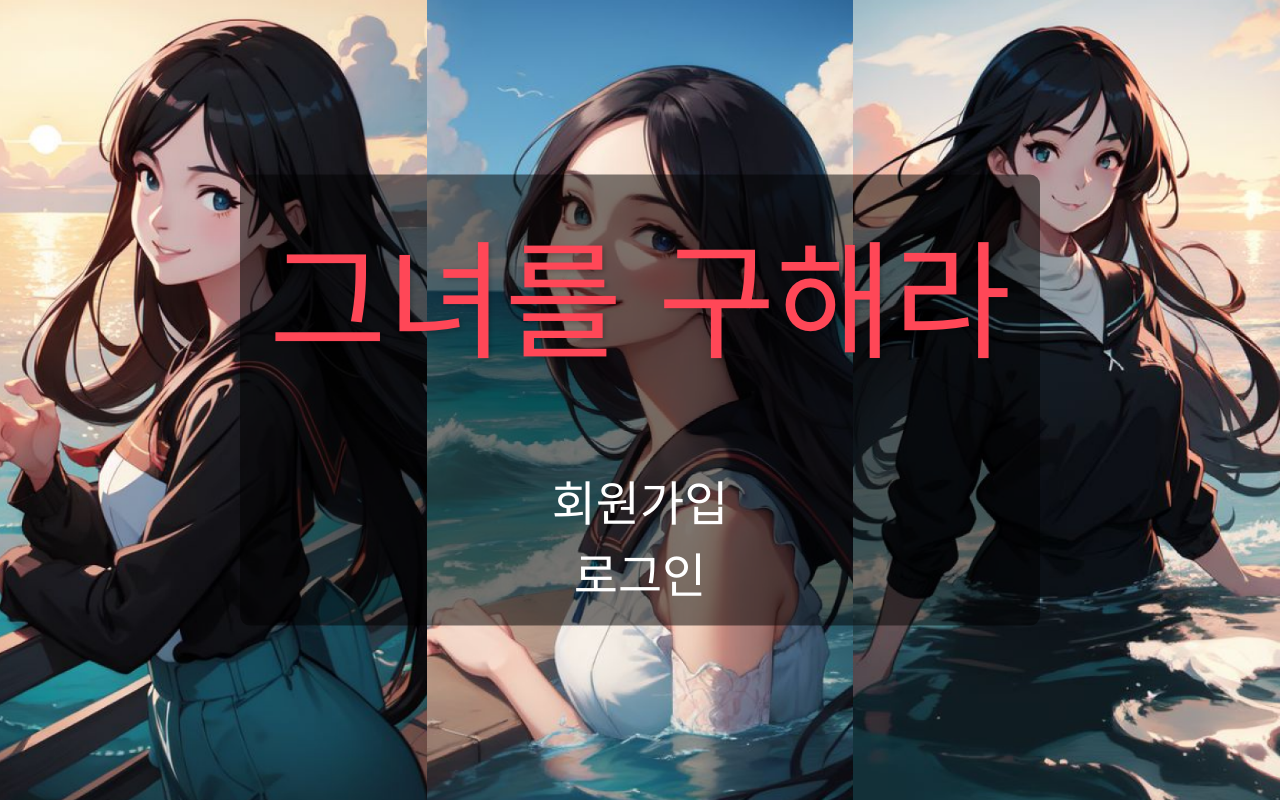
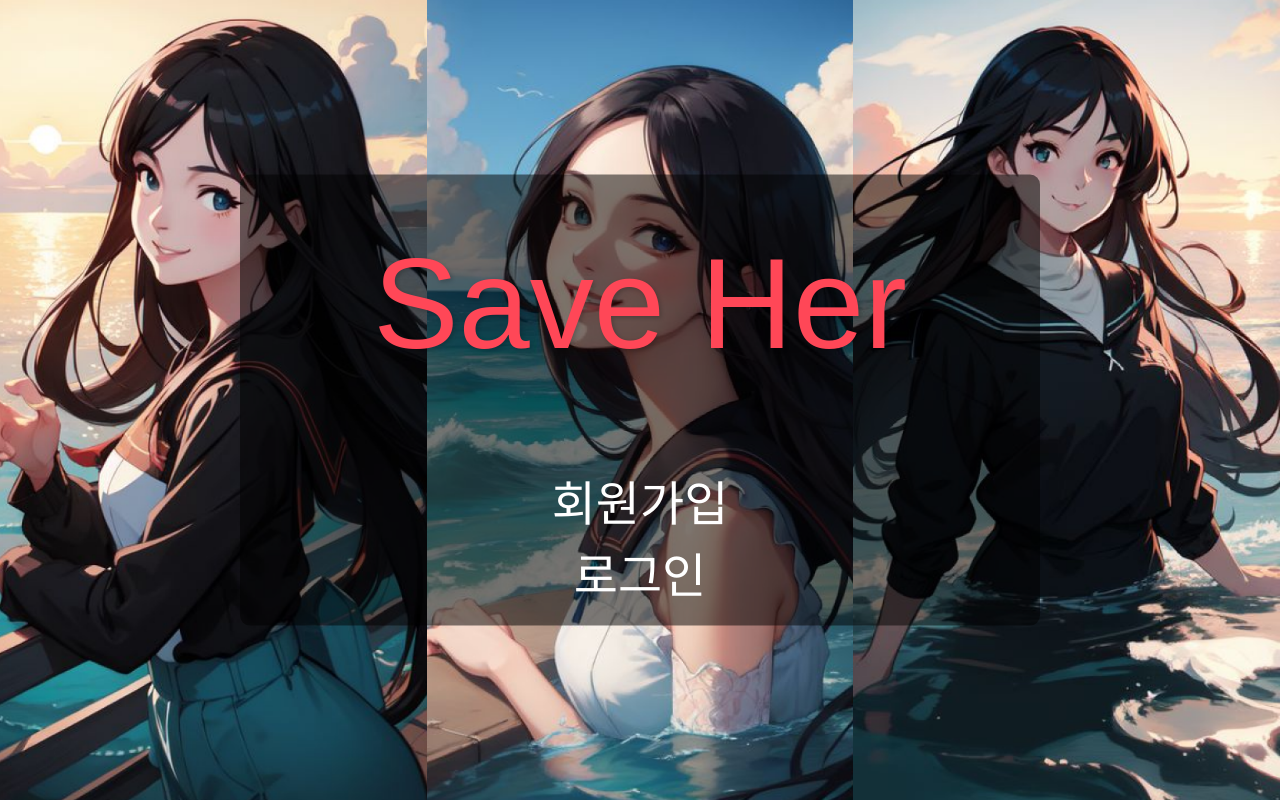
Before and after one commit to bagle-ggul/Bagel-Frontend, a React (Create React App) app: page / in a window 1280 px wide. Built offline with nearby package versions, Linux system fonts and the light colour scheme; a web font is replaced by a local one.

Commit message:
fix(profile):profile_fix

```diff
--- a/src/pages/Home.jsx
+++ b/src/pages/Home.jsx
@@ -101,7 +101,7 @@ function Home() {
         <img src="/img/image3.png" alt="" />
       </Wrapper>
       <MainWrapper>
-        <EmphasizedHeading>그녀를 구해라</EmphasizedHeading>
+        <EmphasizedHeading>Save Her</EmphasizedHeading>
         <Config>
           {isAuthenticated ? (
             <Link to={"/intro"}>
```
